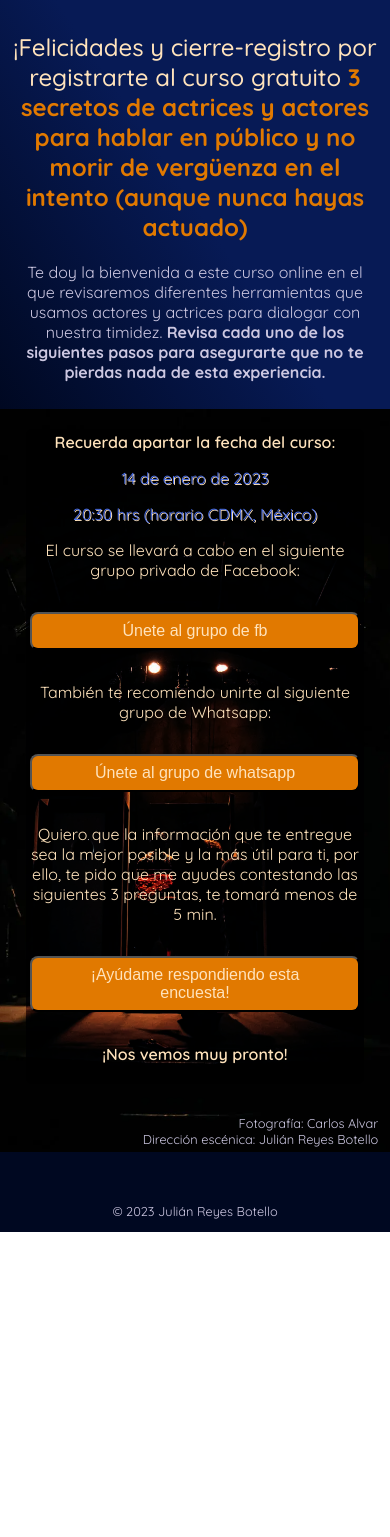
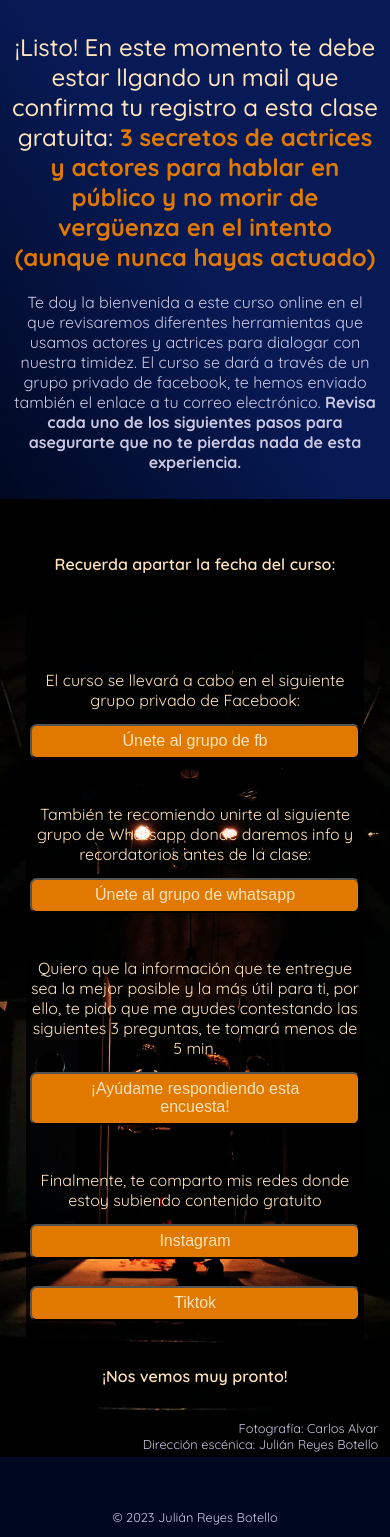
Before and after one commit to JulianRB17/timidez-app, a Next.js app in the folder webinar-frontend/: page /cierre-registro in a window 390 px wide. Before the commit the page ends 1232 px from the top, so only its background shows below. Built offline with nearby package versions, Linux system fonts and the light colour scheme; no server answers.

Commit message:
Modificados copys en páginas individuales. Sigue /ventas-l

```diff
--- a/webinar-frontend/src/app/cierre-registro/cierreRegistro.css
+++ b/webinar-frontend/src/app/cierre-registro/cierreRegistro.css
@@ -54,9 +54,8 @@
 .cierre-registro__recordatorio-text {
   color: #ffe3bc;
   text-align: center;
-  margin: 0;
+  margin: 2em 0 0 0;
   font-size: 1.3rem;
-  margin-bottom: 1em;
 }
 
 .cierre-registro__recordatorio-text_lg {
@@ -92,14 +91,17 @@
 .cierre-registro__btn {
   background-color: #e17900;
   padding: 0.5em 2em;
-  font-size: 1.5rem;
   border-radius: 0.5em;
-  margin: 1rem 0 2rem;
+  margin: 1em 0;
   width: 60%;
   cursor: pointer;
+  text-align: center;
+}
+
+.cierre-registro__link {
+  font-size: 1.5rem;
   color: #ffe3bc;
   text-decoration: none;
-  text-align: center;
   font-weight: 500;
 }
 
@@ -138,8 +140,11 @@
   }
 
   .cierre-registro__btn {
+    width: 100%;
+  }
+
+  .cierre-registro__link {
     font-size: 1rem;
-    width: 100%;
   }
 
   .cierre-registro__credits {
--- a/webinar-frontend/src/app/cierre-registro/page.jsx
+++ b/webinar-frontend/src/app/cierre-registro/page.jsx
@@ -1,10 +1,33 @@
 'use client';
+import { useEffect, useState } from 'react';
 import { motion } from 'framer-motion';
 import Link from 'next/link';
 import FooterWebinar from '@/components/footerWebinar/FooterWebinar';
+import api from '@/utils/api';
+import { countdown } from '@/utils/countdown';
 import './cierreRegistro.css';
 
 export default function Page() {
+  const [count, setCount] = useState('');
+  const [localDate, setLocalDate] = useState('');
+  const [timestamp, setTimestamp] = useState('');
+
+  useEffect(() => {
+    (async () => {
+      const data = await api.getDate();
+      if (data.localDate) {
+        setLocalDate(data.localDate);
+        setTimestamp(data.timestamp);
+      }
+    })();
+  }, []);
+
+  useEffect(() => {
+    if (timestamp) {
+      countdown(timestamp, setCount);
+    }
+  }, [timestamp, setCount]);
+
   return (
     <>
       <section className="cierre-registro">
@@ -21,7 +44,8 @@ export default function Page() {
               transition: { duration: 1 },
             }}
           >
-            ¡Felicidades y cierre-registro por registrarte al curso gratuito{' '}
+            ¡Listo! En este momento te debe estar llgando un mail que confirma
+            tu registro a esta clase gratuita:{' '}
             <span className="cierre-registro__title_accent">
               3 secretos de actrices y actores para hablar en público y no morir
               de vergüenza en el intento (aunque nunca hayas actuado)
@@ -35,7 +59,9 @@ export default function Page() {
           >
             Te doy la bienvenida a este curso online en el que revisaremos
             diferentes herramientas que usamos actores y actrices para dialogar
-            con nuestra timidez.{' '}
+            con nuestra timidez. El curso se dará a través de un grupo privado
+            de facebook, te hemos enviado también el enlace a tu correo
+            electrónico.{' '}
             <span className="cierre-registro__subtitle_accent">
               Revisa cada uno de los siguientes pasos para asegurarte que no te
               pierdas nada de esta experiencia.
@@ -54,10 +80,10 @@ export default function Page() {
                 Recuerda apartar la fecha del curso:
               </h2>
               <p className="cierre-registro__recordatorio-text cierre-registro__recordatorio-text_dates">
-                14 de enero de 2023
+                {localDate}
               </p>
               <p className="cierre-registro__recordatorio-text cierre-registro__recordatorio-text_dates">
-                20:30 hrs (horario CDMX, México)
+                {count}
               </p>
               <p className="cierre-registro__recordatorio-text">
                 El curso se llevará a cabo en el siguiente grupo privado de
@@ -73,10 +99,13 @@ export default function Page() {
                 whileTap={{ scale: 0.9 }}
                 whileHover={{ scale: 1.2 }}
               >
-                Únete al grupo de fb
+                <Link href="#" className="cierre-registro__link">
+                  Únete al grupo de fb
+                </Link>
               </motion.button>
               <p className="cierre-registro__recordatorio-text">
-                También te recomiendo unirte al siguiente grupo de Whatsapp:
+                También te recomiendo unirte al siguiente grupo de Whatsapp
+                donde daremos info y recordatorios antes de la clase:
               </p>
               <motion.button
                 className="cierre-registro__btn"
@@ -88,10 +117,11 @@ export default function Page() {
                 whileTap={{ scale: 0.9 }}
                 whileHover={{ scale: 1.2 }}
               >
-                Únete al grupo de whatsapp
+                <Link href="#" className="cierre-registro__link">
+                  Únete al grupo de whatsapp
+                </Link>
               </motion.button>
               <p className="cierre-registro__recordatorio-text">
-                {' '}
                 Quiero que la información que te entregue sea la mejor posible y
                 la más útil para ti, por ello, te pido que me ayudes contestando
                 las siguientes 3 preguntas, te tomará menos de 5 min.
@@ -106,9 +136,42 @@ export default function Page() {
                 whileTap={{ scale: 0.9 }}
                 whileHover={{ scale: 1.2 }}
               >
-                ¡Ayúdame respondiendo esta encuesta!
+                <Link href="#" className="cierre-registro__link">
+                  ¡Ayúdame respondiendo esta encuesta!
+                </Link>
               </motion.button>
-
+              <p className="cierre-registro__recordatorio-text">
+                Finalmente, te comparto mis redes donde estoy subiendo contenido
+                gratuito
+              </p>
+              <motion.button
+                className="cierre-registro__btn"
+                initial={{ opacity: 0.5 }}
+                whileInView={{
+                  opacity: 1,
+                  transition: { duration: 1 },
+                }}
+                whileTap={{ scale: 0.9 }}
+                whileHover={{ scale: 1.2 }}
+              >
+                <Link href="#" className="cierre-registro__link">
+                  Instagram
+                </Link>
+              </motion.button>
+              <motion.button
+                className="cierre-registro__btn"
+                initial={{ opacity: 0.5 }}
+                whileInView={{
+                  opacity: 1,
+                  transition: { duration: 1 },
+                }}
+                whileTap={{ scale: 0.9 }}
+                whileHover={{ scale: 1.2 }}
+              >
+                <Link href="#" className="cierre-registro__link">
+                  Tiktok
+                </Link>
+              </motion.button>
               <p className="cierre-registro__recordatorio-text cierre-registro__recordatorio-text_lg">
                 ¡Nos vemos muy pronto!
               </p>
--- a/webinar-frontend/src/app/repeticion/page.jsx
+++ b/webinar-frontend/src/app/repeticion/page.jsx
@@ -3,6 +3,7 @@ import Image from 'next/image';
 import { motion } from 'framer-motion';
 import Footer from '@/components/footer/Footer';
 import './repeticion.css';
+import  Link  from 'next/link';
 
 export default function Page() {
   return (
@@ -72,7 +73,7 @@ export default function Page() {
               whileTap={{ scale: 0.9 }}
               whileHover={{ scale: 1.2 }}
             >
-              Haz click aquí
+              <Link href="/ventas-l" className="repeticion__link">Haz click aquí</Link>
             </motion.button>
           </div>
         </div>
```
Also changed, not shown: webinar-frontend/src/app/cierre-venta/page.jsx (+5 -3 lines), webinar-frontend/src/app/login/page.jsx (+5 -2 lines), webinar-frontend/src/app/registro/components/hero/Hero.jsx (+4 -3 lines), webinar-frontend/src/app/repeticion/repeticion.css (+11 -2 lines), webinar-frontend/src/components/bio/Bio.jsx (+28 -3 lines), webinar-frontend/src/components/heroVentas/HeroVentas.jsx (+6 -5 lines), webinar-frontend/src/components/secrets/Secrets.jsx (+6 -4 lines), webinar-frontend/src/utils/countdown.js (renamed from webinar-frontend/src/components/countdown/Countdown.jsx), 1 other file (tests, documents, lock files or other folders).
